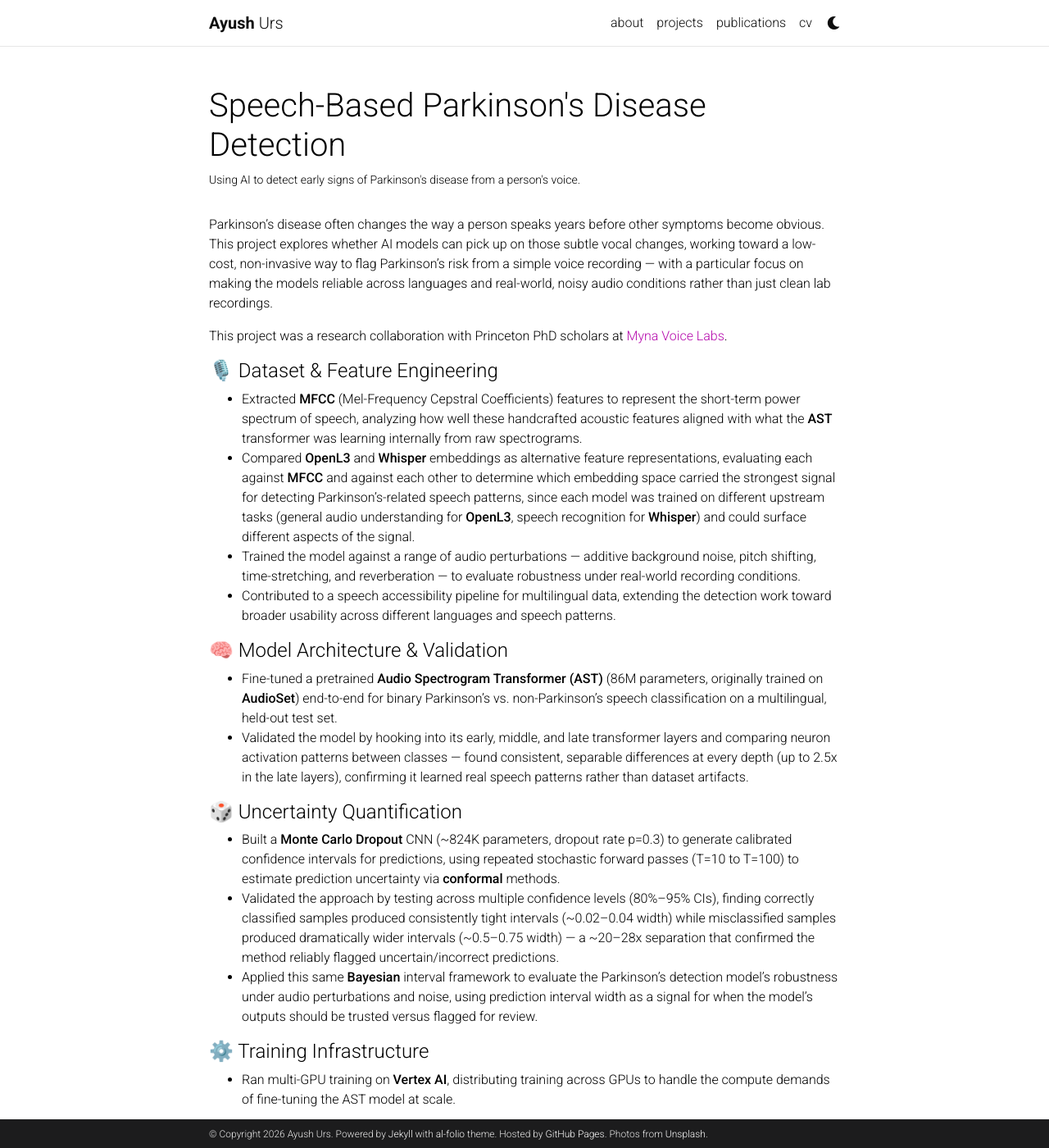
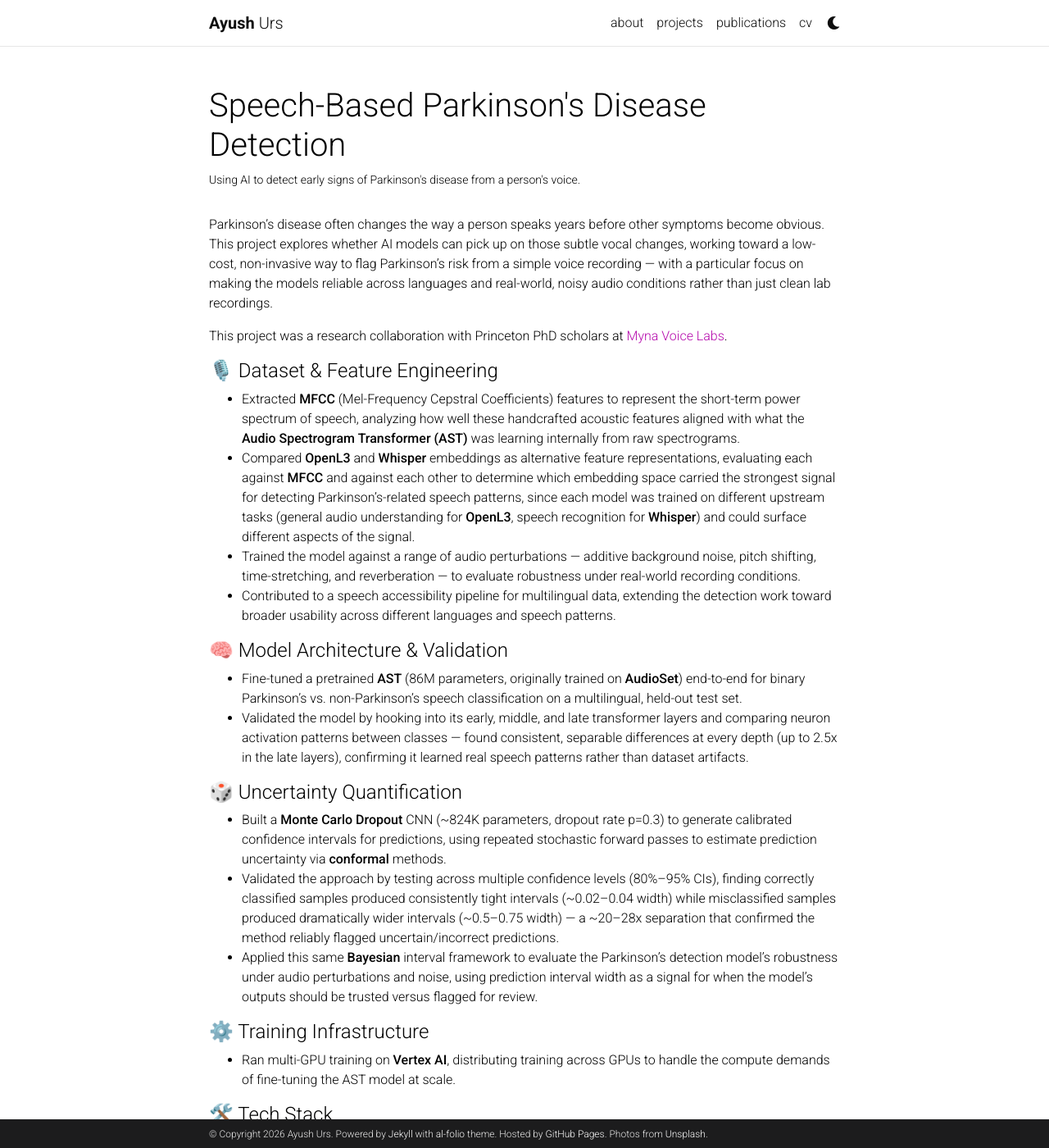
Before and after one commit to ayush11z/ayush11z.github.io, a Jekyll site: the page built from _projects/myna-parkinsons-detection.md, in a window 1280 px wide and 1400 px high. Shown: the whole window at 82% size. Built offline with Jekyll 4.4.1, drawn with Linux system fonts in a browser that asks for light colours; comment, search, counter and statistics services are not loaded; a style sheet for code colours, icons or effects is not loaded.

Commit message:
Expand AST on first use and drop T=10 to T=100 detail
Co-Authored-By: Claude Sonnet 5 <noreply@anthropic.com>

```diff
--- a/_projects/myna-parkinsons-detection.md
+++ b/_projects/myna-parkinsons-detection.md
@@ -13,19 +13,19 @@ This project was a research collaboration with Princeton PhD scholars at [Myna V
 
 #### 🎙️ Dataset & Feature Engineering
 
-- Extracted **MFCC** (Mel-Frequency Cepstral Coefficients) features to represent the short-term power spectrum of speech, analyzing how well these handcrafted acoustic features aligned with what the **AST** transformer was learning internally from raw spectrograms.
+- Extracted **MFCC** (Mel-Frequency Cepstral Coefficients) features to represent the short-term power spectrum of speech, analyzing how well these handcrafted acoustic features aligned with what the **Audio Spectrogram Transformer (AST)** was learning internally from raw spectrograms.
 - Compared **OpenL3** and **Whisper** embeddings as alternative feature representations, evaluating each against **MFCC** and against each other to determine which embedding space carried the strongest signal for detecting Parkinson's-related speech patterns, since each model was trained on different upstream tasks (general audio understanding for **OpenL3**, speech recognition for **Whisper**) and could surface different aspects of the signal.
 - Trained the model against a range of audio perturbations — additive background noise, pitch shifting, time-stretching, and reverberation — to evaluate robustness under real-world recording conditions.
 - Contributed to a speech accessibility pipeline for multilingual data, extending the detection work toward broader usability across different languages and speech patterns.
 
 #### 🧠 Model Architecture & Validation
 
-- Fine-tuned a pretrained **Audio Spectrogram Transformer (AST)** (86M parameters, originally trained on **AudioSet**) end-to-end for binary Parkinson's vs. non-Parkinson's speech classification on a multilingual, held-out test set.
+- Fine-tuned a pretrained **AST** (86M parameters, originally trained on **AudioSet**) end-to-end for binary Parkinson's vs. non-Parkinson's speech classification on a multilingual, held-out test set.
 - Validated the model by hooking into its early, middle, and late transformer layers and comparing neuron activation patterns between classes — found consistent, separable differences at every depth (up to 2.5x in the late layers), confirming it learned real speech patterns rather than dataset artifacts.
 
 #### 🎲 Uncertainty Quantification
 
-- Built a **Monte Carlo Dropout** CNN (~824K parameters, dropout rate p=0.3) to generate calibrated confidence intervals for predictions, using repeated stochastic forward passes (T=10 to T=100) to estimate prediction uncertainty via **conformal** methods.
+- Built a **Monte Carlo Dropout** CNN (~824K parameters, dropout rate p=0.3) to generate calibrated confidence intervals for predictions, using repeated stochastic forward passes to estimate prediction uncertainty via **conformal** methods.
 - Validated the approach by testing across multiple confidence levels (80%–95% CIs), finding correctly classified samples produced consistently tight intervals (~0.02–0.04 width) while misclassified samples produced dramatically wider intervals (~0.5–0.75 width) — a ~20–28x separation that confirmed the method reliably flagged uncertain/incorrect predictions.
 - Applied this same **Bayesian** interval framework to evaluate the Parkinson's detection model's robustness under audio perturbations and noise, using prediction interval width as a signal for when the model's outputs should be trusted versus flagged for review.
 
```
